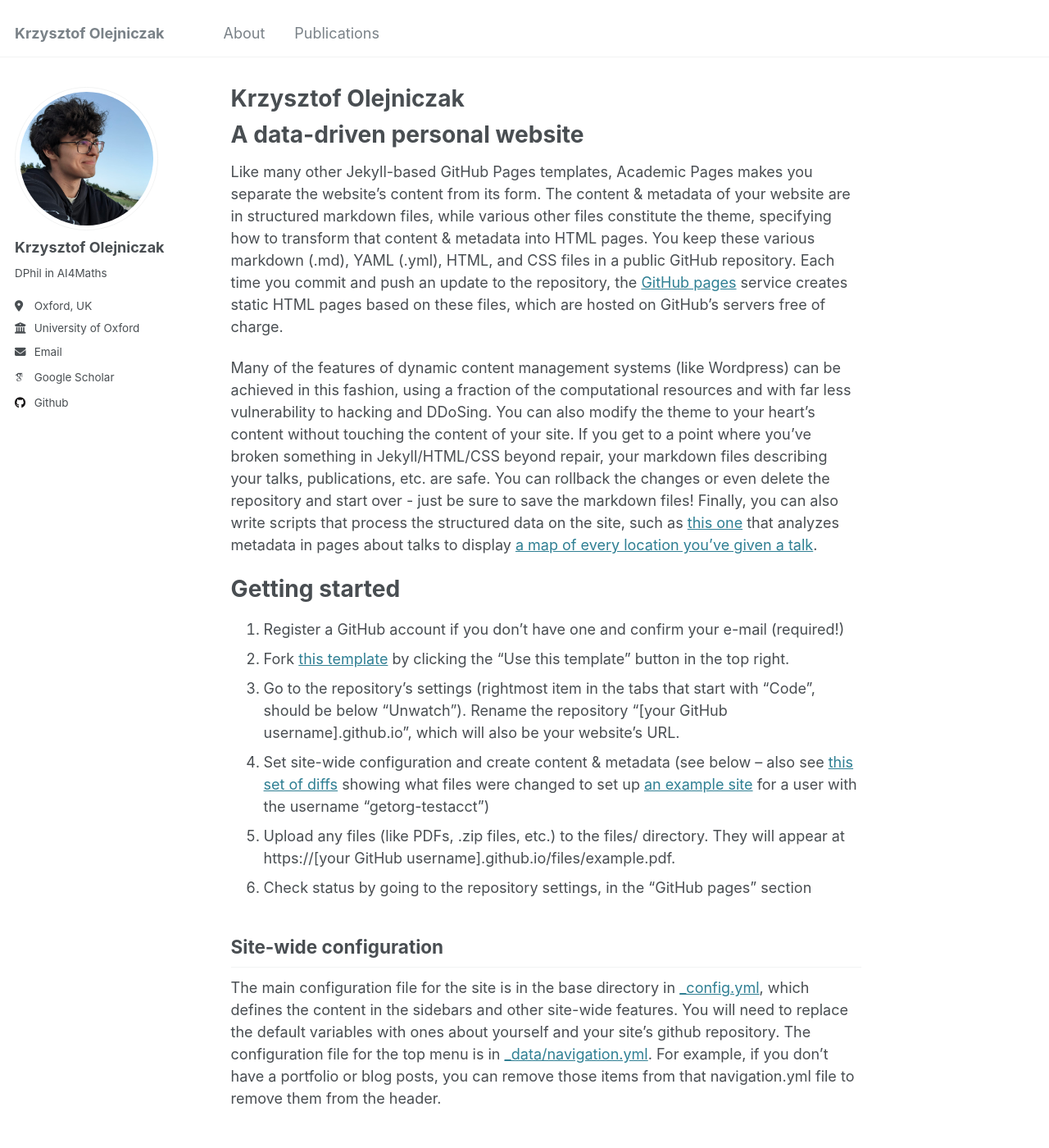
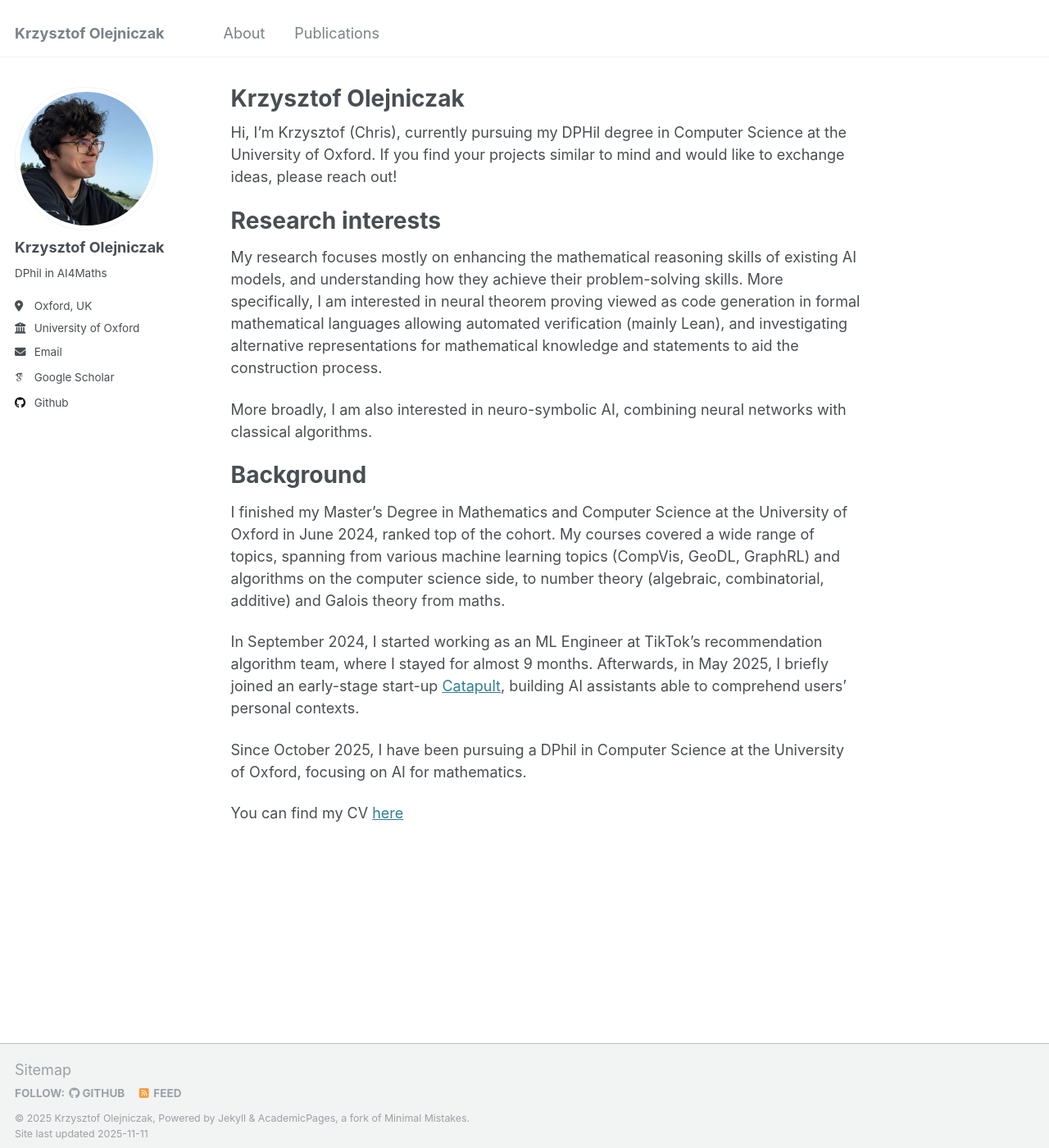
Before and after one commit to kolejnyy/kolejnyy.github.io, a Jekyll site: the page built from _pages/about.md, in a window 1280 px wide and 1400 px high. Shown: the whole window at 82% size. Built offline with Jekyll 4.4.1, drawn with Linux system fonts in a browser that asks for light colours; some web fonts are replaced; some of the changed text lies outside the part shown.

Commit message:
update to about

```diff
--- a/_includes/archive-single.html
+++ b/_includes/archive-single.html
@@ -27,7 +27,9 @@
     {% endif %}
 
     <h2 class="archive__item-title" itemprop="headline">
-      {% if post.link %}
+      {% if post.collection == 'publications' and post.paperurl %}
+        <a href="{{ post.paperurl }}">{{ title }}</a>
+      {% elsif post.link %}
         <a href="{{ post.link }}">{{ title }}</a> <a href="{{ base_path }}{{ post.url }}" rel="permalink"><i class="fa fa-link" aria-hidden="true" title="permalink"></i><span class="sr-only">Permalink</span></a>
       {% else %}
         <a href="{{ base_path }}{{ post.url }}" rel="permalink">{{ title }}</a>
--- a/_pages/about.md
+++ b/_pages/about.md
@@ -7,43 +7,28 @@ redirect_from:
   - /about.html
 ---
 
+Hi, I'm Krzysztof (Chris), currently pursuing my DPHil degree in Computer Science at the University of Oxford.
+If you find your projects similar to mind and would like to exchange ideas, please reach out!
 
+Research interests
+======
 
-A data-driven personal website
+My research focuses mostly on enhancing the mathematical reasoning skills of existing AI models, and understanding how they achieve their problem-solving skills.
+More specifically, I am interested in neural theorem proving viewed as code generation in formal mathematical languages allowing automated verification (mainly Lean),
+and investigating alternative representations for mathematical knowledge and statements to aid the construction process.
+
+More broadly, I am also interested in neuro-symbolic AI, combining neural networks with classical algorithms.
+
+Background
 ======
-Like many other Jekyll-based GitHub Pages templates, Academic Pages makes you separate the website's content from its form. The content & metadata of your website are in structured markdown files, while various other files constitute the theme, specifying how to transform that content & metadata into HTML pages. You keep these various markdown (.md), YAML (.yml), HTML, and CSS files in a public GitHub repository. Each time you commit and push an update to the repository, the [GitHub pages](https://pages.github.com/) service creates static HTML pages based on these files, which are hosted on GitHub's servers free of charge.
 
-Many of the features of dynamic content management systems (like Wordpress) can be achieved in this fashion, using a fraction of the computational resources and with far less vulnerability to hacking and DDoSing. You can also modify the theme to your heart's content without touching the content of your site. If you get to a point where you've broken something in Jekyll/HTML/CSS beyond repair, your markdown files describing your talks, publications, etc. are safe. You can rollback the changes or even delete the repository and start over - just be sure to save the markdown files! Finally, you can also write scripts that process the structured data on the site, such as [this one](https://github.com/academicpages/academicpages.github.io/blob/master/talkmap.ipynb) that analyzes metadata in pages about talks to display [a map of every location you've given a talk](https://academicpages.github.io/talkmap.html).
+I finished my Master's Degree in Mathematics and Computer Science at the University of Oxford in June 2024, ranked top of the cohort.
+My courses covered a wide range of topics, spanning from various machine learning topics (CompVis, GeoDL, GraphRL) and algorithms on the computer science side,
+to number theory (algebraic, combinatorial, additive) and Galois theory from maths.
 
-Getting started
-======
-1. Register a GitHub account if you don't have one and confirm your e-mail (required!)
-1. Fork [this template](https://github.com/academicpages/academicpages.github.io) by clicking the "Use this template" button in the top right.
-1. Go to the repository's settings (rightmost item in the tabs that start with "Code", should be below "Unwatch"). Rename the repository "[your GitHub username].github.io", which will also be your website's URL.
-1. Set site-wide configuration and create content & metadata (see below -- also see [this set of diffs](http://archive.is/3TPas) showing what files were changed to set up [an example site](https://getorg-testacct.github.io) for a user with the username "getorg-testacct")
-1. Upload any files (like PDFs, .zip files, etc.) to the files/ directory. They will appear at https://[your GitHub username].github.io/files/example.pdf.
-1. Check status by going to the repository settings, in the "GitHub pages" section
+In September 2024, I started working as an ML Engineer at TikTok's recommendation algorithm team, where I stayed for almost 9 months. Afterwards, in May 2025,
+I briefly joined an early-stage start-up [Catapult](https://www.catapult.xyz/), building AI assistants able to comprehend users' personal contexts.
 
-Site-wide configuration
-------
-The main configuration file for the site is in the base directory in [_config.yml](https://github.com/academicpages/academicpages.github.io/blob/master/_config.yml), which defines the content in the sidebars and other site-wide features. You will need to replace the default variables with ones about yourself and your site's github repository. The configuration file for the top menu is in [_data/navigation.yml](https://github.com/academicpages/academicpages.github.io/blob/master/_data/navigation.yml). For example, if you don't have a portfolio or blog posts, you can remove those items from that navigation.yml file to remove them from the header.
+Since October 2025, I have been pursuing a DPhil in Computer Science at the University of Oxford, focusing on AI for mathematics.
 
-Create content & metadata
-------
-For site content, there is one markdown file for each type of content, which are stored in directories like _publications, _talks, _posts, _teaching, or _pages. For example, each talk is a markdown file in the [_talks directory](https://github.com/academicpages/academicpages.github.io/tree/master/_talks). At the top of each markdown file is structured data in YAML about the talk, which the theme will parse to do lots of cool stuff. The same structured data about a talk is used to generate the list of talks on the [Talks page](https://academicpages.github.io/talks), each [individual page](https://academicpages.github.io/talks/2012-03-01-talk-1) for specific talks, the talks section for the [CV page](https://academicpages.github.io/cv), and the [map of places you've given a talk](https://academicpages.github.io/talkmap.html) (if you run this [python file](https://github.com/academicpages/academicpages.github.io/blob/master/talkmap.py) or [Jupyter notebook](https://github.com/academicpages/academicpages.github.io/blob/master/talkmap.ipynb), which creates the HTML for the map based on the contents of the _talks directory).
-
-**Markdown generator**
-
-The repository includes [a set of Jupyter notebooks](https://github.com/academicpages/academicpages.github.io/tree/master/markdown_generator
-) that converts a CSV containing structured data about talks or presentations into individual markdown files that will be properly formatted for the Academic Pages template. The sample CSVs in that directory are the ones I used to create my own personal website at stuartgeiger.com. My usual workflow is that I keep a spreadsheet of my publications and talks, then run the code in these notebooks to generate the markdown files, then commit and push them to the GitHub repository.
-
-How to edit your site's GitHub repository
-------
-Many people use a git client to create files on their local computer and then push them to GitHub's servers. If you are not familiar with git, you can directly edit these configuration and markdown files directly in the github.com interface. Navigate to a file (like [this one](https://github.com/academicpages/academicpages.github.io/blob/master/_talks/2012-03-01-talk-1.md) and click the pencil icon in the top right of the content preview (to the right of the "Raw | Blame | History" buttons). You can delete a file by clicking the trashcan icon to the right of the pencil icon. You can also create new files or upload files by navigating to a directory and clicking the "Create new file" or "Upload files" buttons.
-
-Example: editing a markdown file for a talk
-![Editing a markdown file for a talk](/images/editing-talk.png)
-
-For more info
-------
-More info about configuring Academic Pages can be found in [the guide](https://academicpages.github.io/markdown/), the [growing wiki](https://github.com/academicpages/academicpages.github.io/wiki), and you can always [ask a question on GitHub](https://github.com/academicpages/academicpages.github.io/discussions). The [guides for the Minimal Mistakes theme](https://mmistakes.github.io/minimal-mistakes/docs/configuration/) (which this theme was forked from) might also be helpful.
+You can find my CV [here](https://kolejnyy.github.io/files/Resume.pdf)
```
Also changed, not shown: other parts of _includes/archive-single.html (+1 -1 lines), 1 other file.
